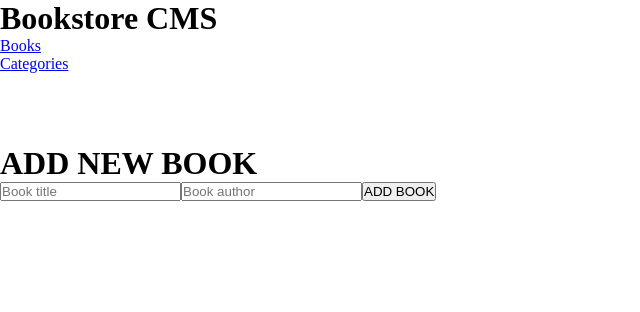
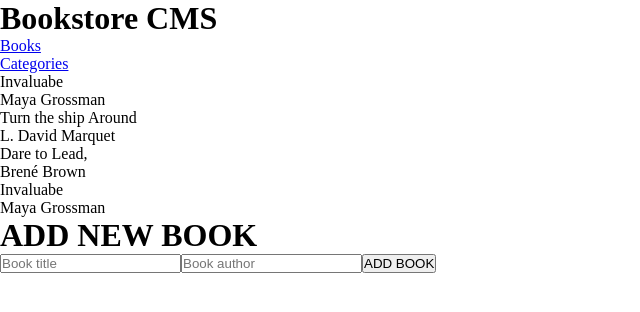
Before and after one commit to Lizdev-05/book-store, a React (Create React App) app: page / in a window 1280 px wide. Shown: the top 312 px of the page, without its empty margins (0-640 px from the left). Built offline with nearby package versions, Linux system fonts and the light colour scheme.

Commit message:
populate the book to the screen

```diff
--- a/package.json
+++ b/package.json
@@ -6,6 +6,7 @@
     "@testing-library/jest-dom": "^5.16.5",
     "@testing-library/react": "^13.3.0",
     "@testing-library/user-event": "^13.5.0",
+    "prop-types": "^15.8.1",
     "react": "^18.2.0",
     "react-dom": "^18.2.0",
     "react-router-dom": "^6.3.0",
--- a/src/components/Book.js
+++ b/src/components/Book.js
@@ -0,0 +1,20 @@
+import React from 'react';
+import { PropTypes } from 'prop-types';
+
+const Book = (props) => {
+  const { title, author } = props;
+  return (
+    <div>
+      <ul>
+        <li>{title}</li>
+        <li>{author}</li>
+      </ul>
+    </div>
+  );
+};
+Book.propTypes = {
+  title: PropTypes.string.isRequired,
+  author: PropTypes.string.isRequired,
+};
+
+export default Book;
--- a/src/components/BookLists.js
+++ b/src/components/BookLists.js
@@ -1,8 +1,9 @@
-import React from 'react';
+import React, { useState } from 'react';
 import AddBook from './AddBook';
+import Book from './Book';
 
 const BookLists = () => {
-  const books = [
+  const [books] = useState([
     {
       title: 'Invaluabe',
       author: 'Maya Grossman',
@@ -23,14 +24,12 @@ const BookLists = () => {
       author: 'Maya Grossman',
       id: 4,
     },
-  ];
+  ]);
   return (
     <div>
-      <ul>
-        {books.map((book) => (
-          <li key={book.id} title={book.title} author={book.author} />
-        ))}
-      </ul>
+      {books.map((book) => (
+        <Book key={book.id} title={book.title} author={book.author} />
+      ))}
       <AddBook />
     </div>
   );
```
Also changed, not shown: 1 other file (tests, documents, lock files or other folders).
